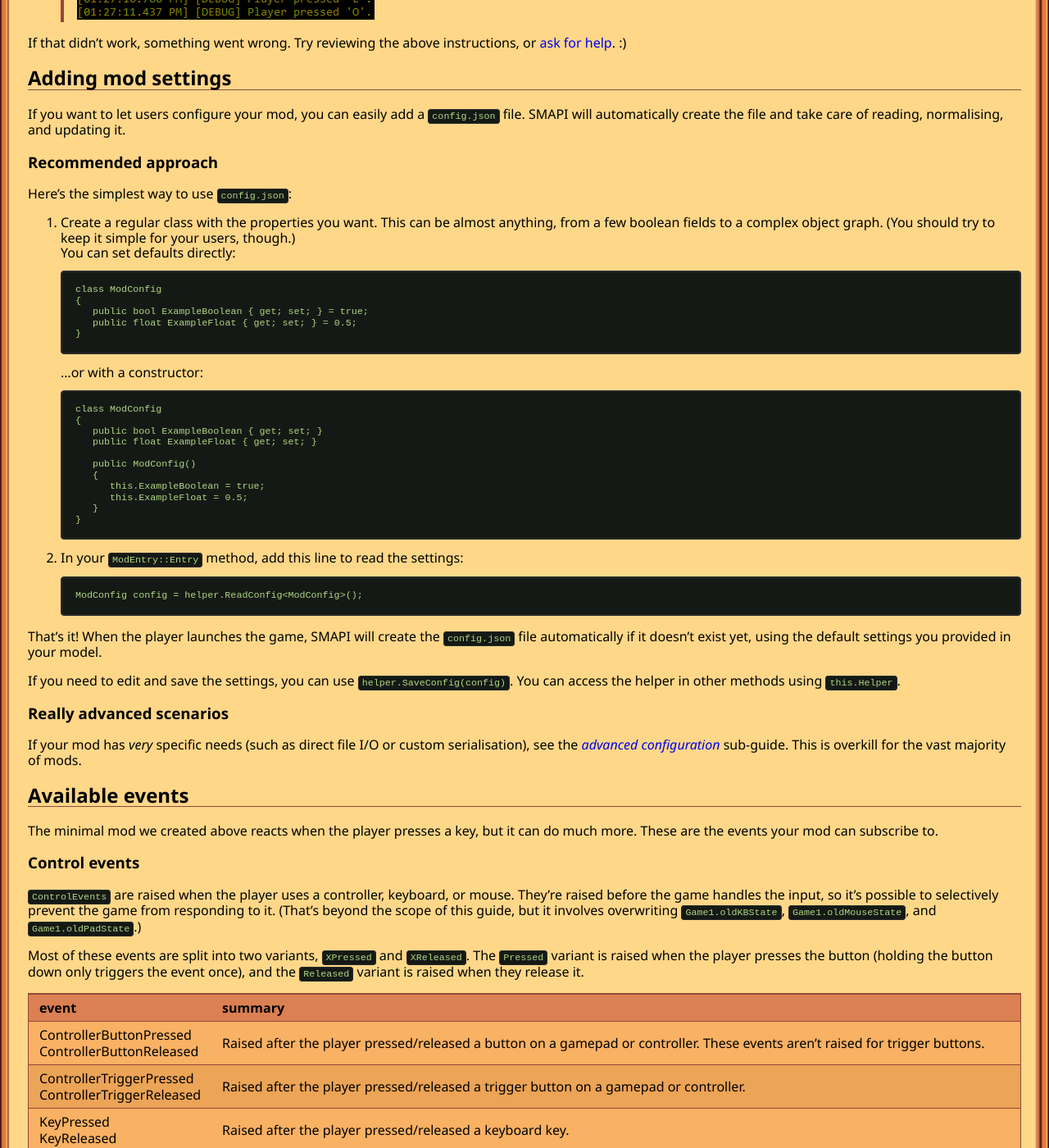
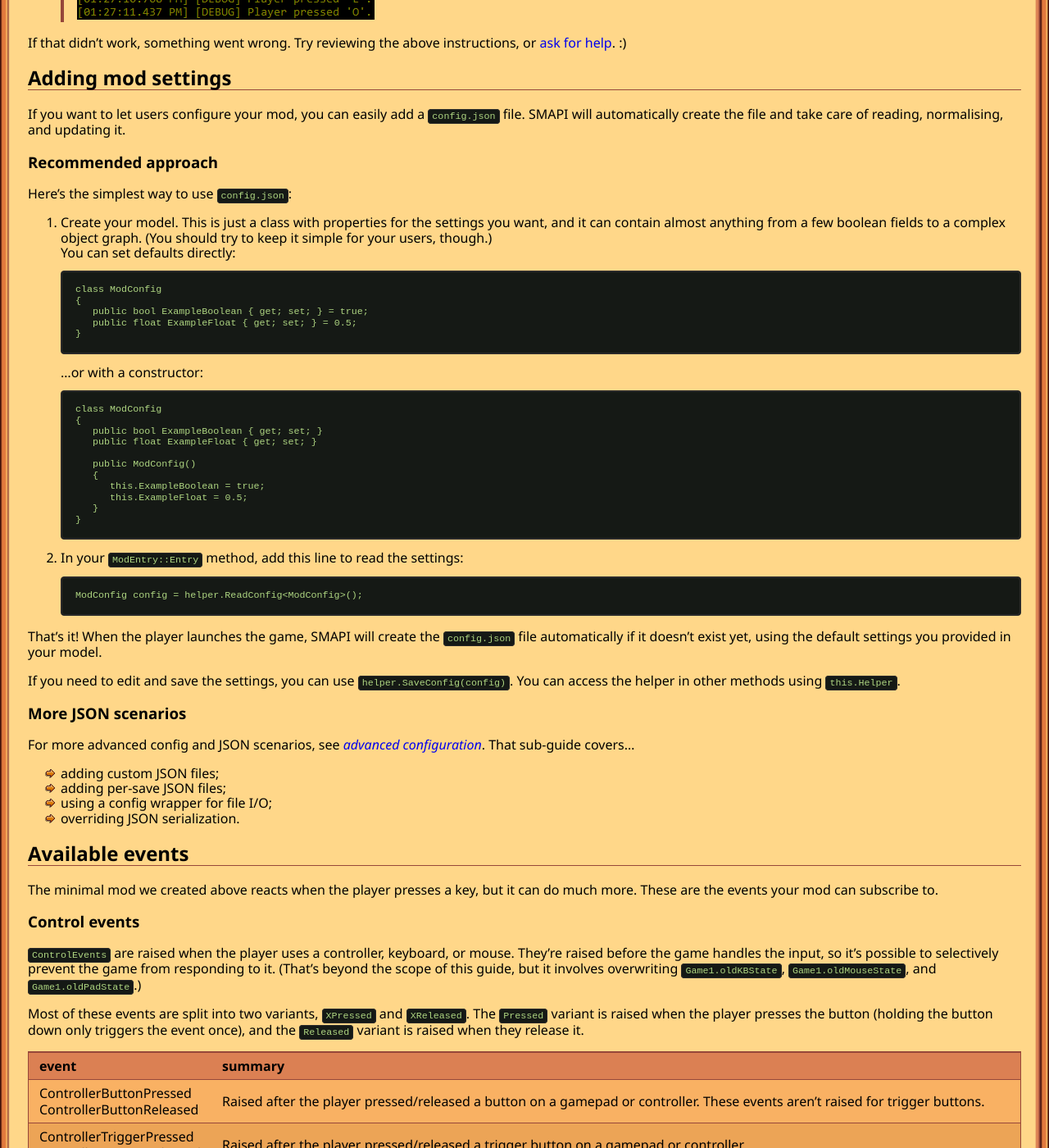
Before and after one commit to Pathoschild/canimod.github.io, a Jekyll site: the page built from guides/creating-a-smapi-mod-1.0.md, in a window 1280 px wide and 1400 px high, scrolled down 3940 px. Shown: the whole window at 82% size. Built offline with Jekyll 4.4.1, drawn with Linux system fonts in a browser that asks for light colours; nearby versions of some CDN libraries.

Commit message:
update SMAPI 1.0 guides to cover custom and per-save JSON files

```diff
--- a/guides/creating-a-smapi-mod-1.0.md
+++ b/guides/creating-a-smapi-mod-1.0.md
@@ -223,9 +223,9 @@ automatically create the file and take care of reading, normalising, and updatin
 ### Recommended approach
 Here's the simplest way to use `config.json`:
 
-1. Create a regular class with the properties you want. This can be almost anything, from a few
-   boolean fields to a complex object graph. (You should try to keep it simple for your users,
-   though.)
+1. Create your model. This is just a class with properties for the settings you want, and it can
+   contain almost anything from a few boolean fields to a complex object graph. (You should try to
+   keep it simple for your users, though.)
 
    You can set defaults directly:
 
@@ -265,9 +265,14 @@ automatically if it doesn't exist yet, using the default settings you provided i
 If you need to edit and save the settings, you can use `helper.SaveConfig(config)`. You can
 access the helper in other methods using `this.Helper`.
 
-### Really advanced scenarios
-If your mod has _very_ specific needs (such as direct file I/O or custom serialisation), see
-the _[advanced configuration](creating-a-smapi-mod-advanced-config)_ sub-guide. This is overkill for the vast majority of mods.
+### More JSON scenarios
+For more advanced config and JSON scenarios, see _[advanced configuration](creating-a-smapi-mod-advanced-config)_.
+That sub-guide covers...
+
+* adding custom JSON files;
+* adding per-save JSON files;
+* using a config wrapper for file I/O;
+* overriding JSON serialization.
 
 ## Available events
 The minimal mod we created above reacts when the player presses a key, but it can do much more.
```
Also changed, not shown: guides/creating-a-smapi-mod-advanced-config.md (+48 -18 lines).
